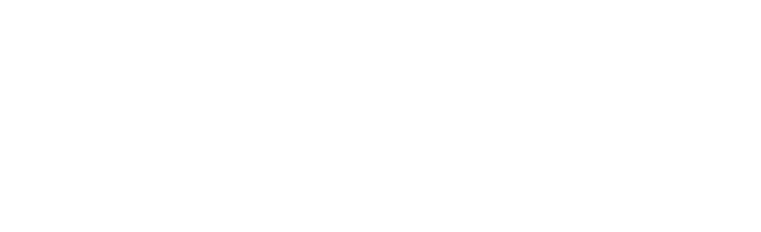
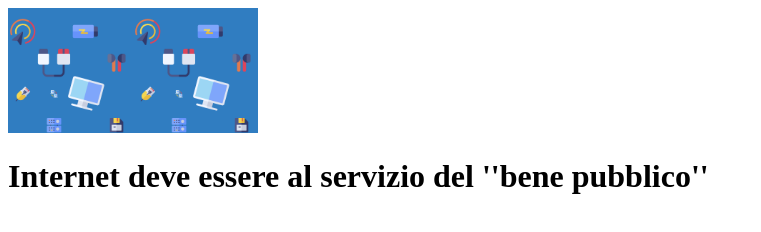
Before and after one commit to SimoLomba53/html-css-booleaner, a plain HTML site: page index.html in a window 1280 px wide. Shown: the whole page, without its empty margins (0-761 px from the left). Drawn offline with Linux system fonts and the light colour scheme.

Commit message:
intestazione

```diff
--- a/css/style.css
+++ b/css/style.css
@@ -0,0 +1,6 @@
+#pattern{
+    background-repeat: repeat-x;
+    background-color:#307dc1;
+    width: 250px;
+
+}
--- a/index.html
+++ b/index.html
@@ -4,9 +4,20 @@
     <meta charset="UTF-8">
     <meta http-equiv="X-UA-Compatible" content="IE=edge">
     <meta name="viewport" content="width=device-width, initial-scale=1.0">
-    <title>Document</title>
+    <title>Booleaner</title>
+    <link rel="stylesheet" href="css/style.css">
 </head>
 <body>
+    <header>
+      <img id="pattern" src="img/pattern.png" alt="pattern-iniziale">
 
+
+    </header>
+    <main>
+     <h1>Internet deve essere al servizio del ''bene pubblico''</h1>
+    </main>
+    <footer>
+
+    </footer>
 </body>
 </html>
```
